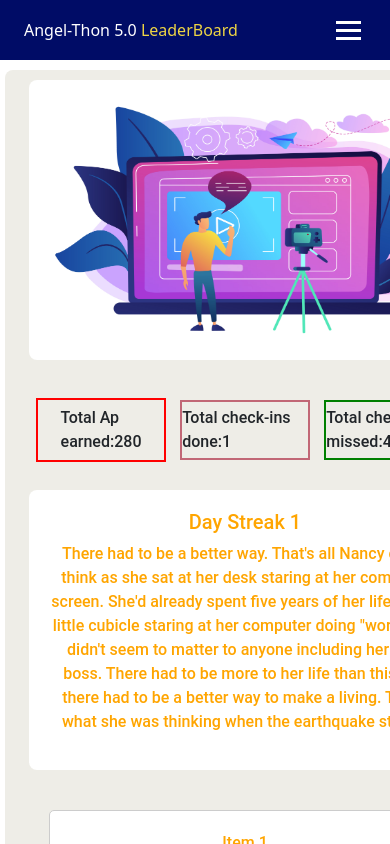
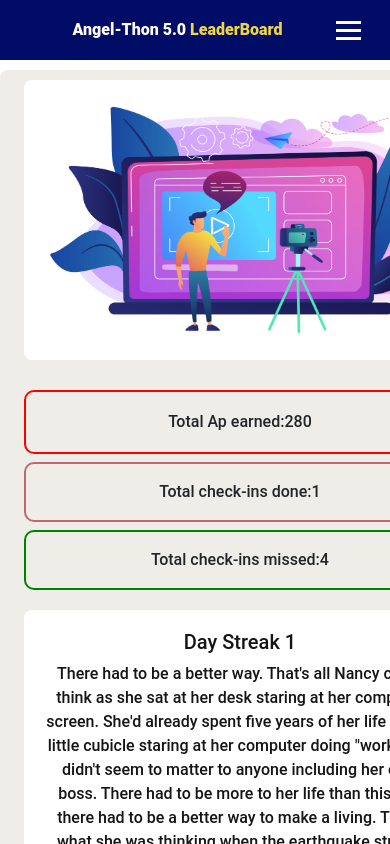
Before and after one commit to Rajankumar001/LeaderBoard-Fronted, a React (Create React App) app: page /today in a window 390 px wide. Shown: the top 844 px of the page. Built offline with nearby package versions, Linux system fonts and the light colour scheme; no server answers; sample sign-in values are in the browser's storage.

Commit message:
changes tracked

```diff
--- a/src/components/MonthlyScoreSheet/MonthlySheet.css
+++ b/src/components/MonthlyScoreSheet/MonthlySheet.css
@@ -84,7 +84,7 @@ table{
     margin-top: 10px;
     padding: 10px;
     /* width: 480px; */
-    width: 90%;
+    width: 95%;
     height: 50px;
     font-family: "Roboto", serif;
     font-weight: 700;
@@ -101,7 +101,7 @@ table{
     border-radius: 20px;
     margin-top: 10px;
     padding: 10px;
-    width: 90%;
+    width: 95%;
     height: 50px;
     font-family: "Roboto", serif;
     font-weight: 700;
--- a/src/components/Navbar/Navbar.css
+++ b/src/components/Navbar/Navbar.css
@@ -1,5 +1,8 @@
 /* Navbar Styling */
 .navbar {
+  font-family: "Roboto", serif;
+  font-weight: 800;
+  font-style: normal;
   background-color: #000c66;
   color: white;
   padding: 10px 15px;
@@ -13,6 +16,10 @@
   left: 0;
   z-index: 1000;
 
+}
+.navbar-brand{
+  font-size: 1.4rem;
+  margin: auto;
 }
 span{
 color: #eed544;
--- a/src/components/Navbar/Navbar.js
+++ b/src/components/Navbar/Navbar.js
@@ -21,10 +21,7 @@ function Navbarpage() {
   return (
     <nav className="navbar navbar-dark fixed-top">
       <div className="container-fluid">
-        {/* Brand Name */}
-        <a className="navbar-brand" href="#">Angel-Thon 5.0<span> LeaderBoard</span></a>
-
-        {/* Hamburger Menu */}
+        <a className="navbar-brand" href="">Angel-Thon 5.0<span> LeaderBoard</span></a>
         <button
           className="navbar-toggler"
           type="button"
--- a/src/components/Screens/DashboardScreen.css
+++ b/src/components/Screens/DashboardScreen.css
@@ -13,6 +13,9 @@
     background-color: #eeede7;
 }
 .Dashboard-Screen-one{
+    font-family: "Roboto", serif;
+    font-weight: 700;
+    font-style: normal;
     width: 90%;
     height: 300px;
     display: flex;
@@ -25,6 +28,9 @@
     height: 280px;
 }
 .Dashboard-Screen-two{
+    font-family: "Roboto", serif;
+    font-weight: 700;
+    font-style: normal;
     width: 90%;
     height: 80px;
     display: flex;
@@ -42,6 +48,7 @@
    justify-content: center;
    align-items: center;
     border: 2px solid red;
+    border-radius: 10px;
 
 }
 .Dashboard-content-two{
@@ -54,6 +61,7 @@
    justify-content: center;
    align-items: center;
     border: 2px solid rgb(193, 103, 118);
+    border-radius: 10px;
 
 }
 .Dashboard-content-three{
@@ -66,6 +74,7 @@
    justify-content: center;
    align-items: center;
     border: 2px solid green;
+    border-radius: 10px;
 
 }
 .Dashboard-Screen-three{
@@ -75,14 +84,14 @@
     border-radius: 8px;
     text-align: center;
     padding: 20px;
-    color: orange;
+    color: rgb(22, 21, 21);
     width: 90%;
     background-color: white;
     height: auto;
 }
 .Dashboard-Screen-four{
     text-align: center;
-    color: orange;
+    color: rgb(22, 21, 21);
     width: 90%;
     padding: 20px
 }
@@ -151,5 +160,55 @@
     align-items: center;
     gap: 20px;
     width: 480px;
+    margin-left: 0px;
+}
+.Dashboard-Screen-two{
+    width: 480px;
+    height: auto;
+    display: flex;
+    gap: 8px;
+    flex-direction: column;
+    justify-content: space-around;
+    align-items: center;
+}
+.Dashboard-content-one{
+    font-family: "Roboto", serif;
+    font-weight: 500;
+    font-style: normal;
+    padding: 30px;
+    width: 90%;
+    height: 60px;
+   display: flex;
+   justify-content: center;
+   align-items: center;
+    border: 2px solid red;
+    border-radius: 10px;
+
+}
+.Dashboard-content-two{
+    font-family: "Roboto", serif;
+    font-weight: 500;
+    font-style: normal;
+    width: 90%;
+    height: 60px;
+    display: flex;
+   justify-content: center;
+   align-items: center;
+    border: 2px solid rgb(193, 103, 118);
+    border-radius: 10px;
+
+}
+.Dashboard-content-three{
+    font-family: "Roboto", serif;
+    font-weight: 500;
+    font-style: normal;
+    width: 90%;
+    height: 60px;
+    display: flex;
+   justify-content: center;
+   align-items: center;
+    border: 2px solid green;
+    border-radius: 10px;
+
 }
 }
--- a/src/components/WeeklyScoreSheet/WeeklySheet.css
+++ b/src/components/WeeklyScoreSheet/WeeklySheet.css
@@ -7,7 +7,6 @@
     align-items: center;
 }
 .Weekly-main-container{
-    /* margin-right: 10px; */
     margin-top: 10px;
     position: absolute;
     top: 0;
@@ -55,35 +54,17 @@ table{
     border-bottom-right-radius: 20px;
 }
 .weekly-rank{
-    /* width:550px; */
     width: 36vw;
     display: flex;
 }
 .active{
     background-color: rgb(41, 204, 57);
 }
-/* .top-rankers{
-    display: flex;
-    justify-content: center;
-    align-items:center ;
-    position:sticky;
-    top: 0;
-    width: 35%;
-    background-color: #eed544;
-    border-top-left-radius: 50%;
-    border-bottom-left-radius: 50%;
-}
-.leader_board_image{
-    top: 15%;
-    width: 100%;
-    height: 80%;
-} */
 .Weekly-rank-container{
     border-radius: 20px;
     margin-top: 10px;
     padding: 10px;
-    /* width: 480px; */
-    width: 90%;
+    width: 95%;
     height: 50px;
     font-family: "Roboto", serif;
     font-weight: 700;
@@ -100,8 +81,7 @@ table{
     border-radius: 20px;
     margin-top: 10px;
     padding: 10px;
-    /* width: 480px; */
-    width: 90%;
+    width: 95%;
     height: 50px;
     font-family: "Roboto", serif;
     font-weight: 700;
@@ -156,6 +136,7 @@ table{
     border-radius: 10px;
     color: #754E1A;
 }
+
 @media (max-width:600px) {
     .Weekly-Dashboard-container{
         position: relative;
@@ -218,11 +199,6 @@ table{
         height: 55px;
         width: 80px;
     }
-    /* table{
-        padding: 10px;
-        width: 480px !important;
-        height: 100%;
-    } */
     .leader_board_image{
         display: none;
     }
--- a/src/components/login/Userlogin.js
+++ b/src/components/login/Userlogin.js
@@ -97,7 +97,7 @@ useEffect(() => {
                   onChange={setMobile}
                    className='form_input form-control'/>
               <Form.Text className="text-muted">
-                <p>We'll never share your mobile number with anyone else.</p>
+                <p>We'll never share your mobile number with anyone.</p>
               </Form.Text>
             </Form.Group>
             <Button onClick={SigninHandler} className='login-button'>Verify</Button>
```
Also changed, not shown: src/components/Header/Header.css (+0 -33 lines), src/components/MonthlyScoreSheet/MonthlySheet.js (+1 -3 lines), src/components/WeeklyScoreSheet/WeeklySheet.js (+0 -3 lines).
